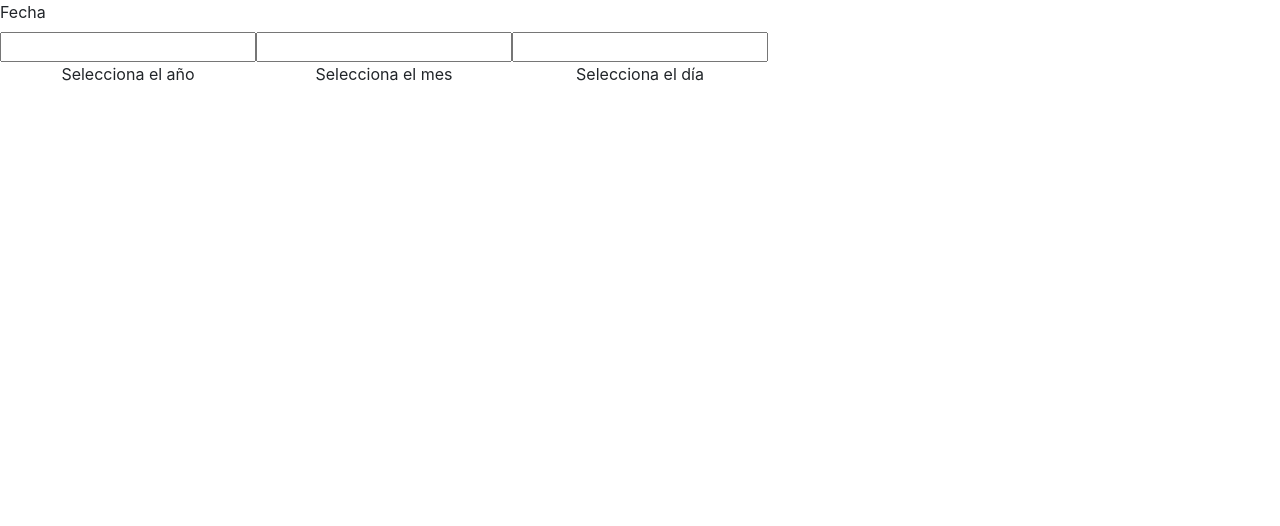
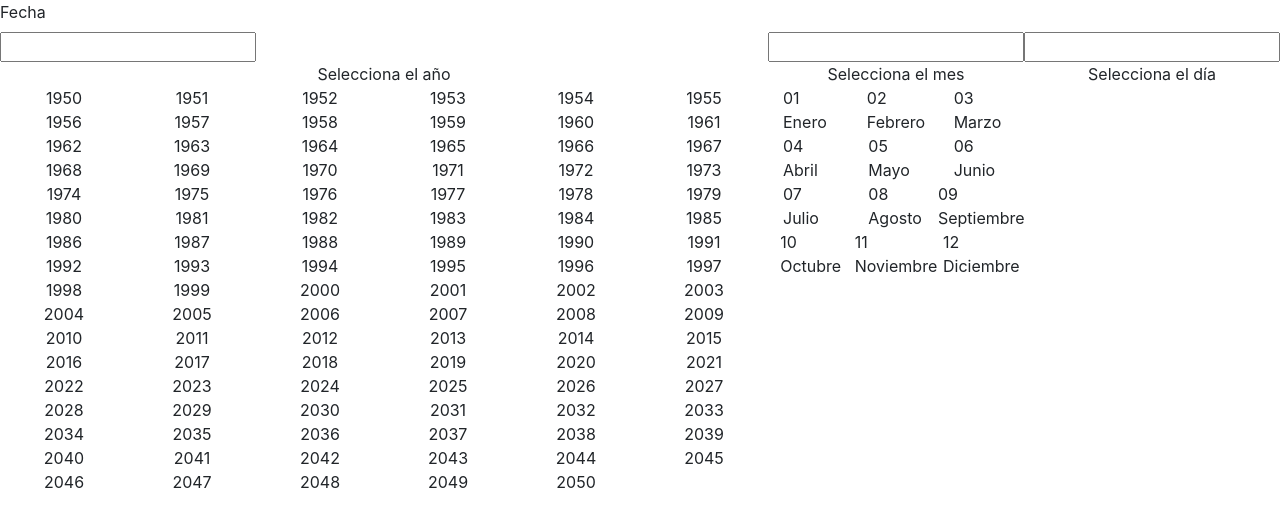
Before and after one commit to jarivera94/GingerDate, an Angular app: page / in a window 1280 px wide. Shown: the top 526 px of the page. Built offline with nearby package versions, Linux system fonts and the light colour scheme.

Commit message:
Resolve conflicts

```diff
--- a/src/app/core/services/ginger-date-month.service.ts
+++ b/src/app/core/services/ginger-date-month.service.ts
@@ -6,7 +6,9 @@ import { Injectable } from '@angular/core';
 export class GingerDateMonthService {
 
   private months: any[];
+
   constructor() {
+
     this.months = new Array();
     this.months.push({'monthKey': '01', 'monthName': 'Enero' , 'monthKeyAcronym': 'Ene'});
     this.months.push({'monthKey': '02', 'monthName': 'Febrero', 'monthKeyAcronym': 'Feb'});
@@ -21,7 +23,9 @@ export class GingerDateMonthService {
     this.months.push({'monthKey': '11', 'monthName': 'Noviembre', 'monthKeyAcronym': 'Nov'});
     this.months.push({'monthKey': '12', 'monthName': 'Diciembre', 'monthKeyAcronym': 'Dic'});
   }
+
   public getMonths(): any[] {
+
     return this.months;
   }
 }
--- a/src/app/core/services/ginger-date-year.service.ts
+++ b/src/app/core/services/ginger-date-year.service.ts
@@ -10,7 +10,6 @@ export class GingerDateYearService {
 
   constructor() { }
 
-
   public getYears(): number[] {
     const years = new Array();
 
--- a/src/app/design/elements/list-year-month/list-year-month.component.html
+++ b/src/app/design/elements/list-year-month/list-year-month.component.html
@@ -6,7 +6,12 @@
   </div>
   <div class="row">
     <div [ngClass]="columnClass" *ngFor="let item of listItems" (click)="select(item)">
-      {{item}}
+      <div [hidden]="item.monthKey">
+        {{item}}
+      </div>
+      <div [hidden]="!item.monthKey">
+        {{item.monthKey + ' ' + item.monthName}}
+      </div>
     </div>
   </div>
 </div>
--- a/src/app/design/elements/list-year-month/list-year-month.component.ts
+++ b/src/app/design/elements/list-year-month/list-year-month.component.ts
@@ -11,16 +11,18 @@ export class ListYearMonthComponent implements OnInit {
 
   @Input() title: string;
   @Input() listItems: any;
-  @Input() YearMonth: YearMonthEnum;
+  @Input() yearMonth: any;
   @Output() selectEvent = new EventEmitter<any>();
 
   columnClass: string;
 
-  constructor() {
+  constructor() {}
+
+  ngOnInit() {
 
     this.columnClass = 'd-flex justify-content-center ';
 
-    switch (this.YearMonth) {
+    switch (this.yearMonth) {
       case YearMonthEnum.YEAR:
 
         this.columnClass += 'col-md-2';
@@ -36,9 +38,6 @@ export class ListYearMonthComponent implements OnInit {
     }
   }
 
-  ngOnInit() {
-  }
-
   select(item: any) {
 
     this.selectEvent.emit(item);
--- a/src/app/design/groups/ginger-date-picker/ginger-date-picker.component.html
+++ b/src/app/design/groups/ginger-date-picker/ginger-date-picker.component.html
@@ -3,15 +3,17 @@
 </div>
 <div class="w-100 d-flex">
   <div>
-    <input type="text" />
-    <app-list-year-month [title]="'Selecciona el año'" [YearMonth]="yearMonthEnum.YEAR"></app-list-year-month>
+    <input type="text" [ngModel]="txtYear" />
+    <app-list-year-month #listYear [title]="'Selecciona el año'" [yearMonth]="yearMonthEnum.YEAR" [listItems]="year"
+      (selectEvent)="selectYear($event)"></app-list-year-month>
   </div>
   <div>
-    <input type="text" />
-    <app-list-year-month [title]="'Selecciona el mes'" [YearMonth]="yearMonthEnum.MOUNTH"></app-list-year-month>
+    <input type="text" [ngModel]="txtMonth" />
+    <app-list-year-month #listMonth [title]="'Selecciona el mes'" [yearMonth]="yearMonthEnum.MONTH" [listItems]="month"
+      (selectEvent)="selectMonth($event)"></app-list-year-month>
   </div>
   <div>
-    <input type="text" />
+    <input type="text" [ngModel]="txtDay" />
     <app-list-calendar-day [title]="'Selecciona el día'" [subTitle]="'* Debes seleccionar un día'"></app-list-calendar-day>
   </div>
 </div>
--- a/src/app/design/groups/ginger-date-picker/ginger-date-picker.component.ts
+++ b/src/app/design/groups/ginger-date-picker/ginger-date-picker.component.ts
@@ -1,6 +1,9 @@
 import { Component, OnInit, Input } from '@angular/core';
 
 import { YearMonthEnum } from 'src/app/core/enums/year-month.enum';
+import { GingerDateYearService } from 'src/app/core/services/ginger-date-year.service';
+import { GingerDateMonthService } from 'src/app/core/services/ginger-date-month.service';
+import { GingerDateDayService } from 'src/app/core/services/ginger-date-day.service';
 
 @Component({
   selector: 'app-ginger-date-picker',
@@ -13,12 +16,49 @@ export class GingerDatePickerComponent implements OnInit {
 
   yearMonthEnum = YearMonthEnum;
 
-  year: any[];
+  year: any;
   month: any;
   day: any;
 
-  constructor() { }
+  txtYear: any;
+  txtMonth: any;
+  txtDay: any;
+
+  constructor(
+    private gingerDateYearService: GingerDateYearService,
+    private gingerDateMonthService: GingerDateMonthService,
+    private gingerDateDayService: GingerDateDayService) { }
 
   ngOnInit() {
+
+    this.getYear();
+    this.getMonth();
+    this.getDay();
+  }
+
+  getYear() {
+
+    this.year = this.gingerDateYearService.getYears();
+    console.log(this.year);
+  }
+
+  getMonth() {
+
+    this.month = this.gingerDateMonthService.getMonths();
+    console.log(this.month);
+  }
+
+  getDay() {
+
+  }
+
+  selectYear(event: any) {
+
+    this.txtYear = event;
+  }
+
+  selectMonth(event: any) {
+
+    this.txtMonth = event.monthKeyAcronym;
   }
 }
```
Also changed, not shown: src/app/core/services/ginger-date-day.service.ts (+13 -0 lines).
